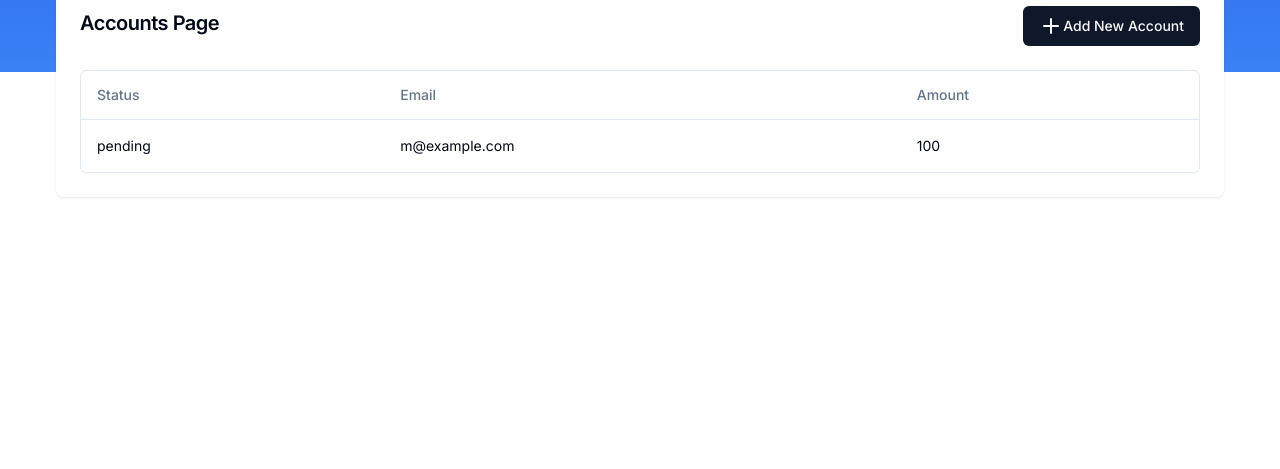
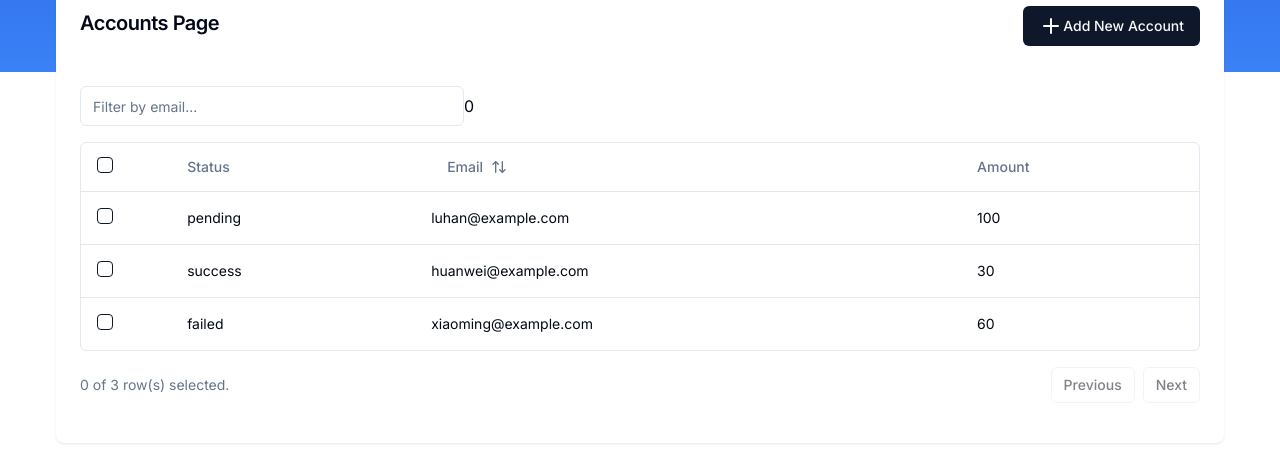
Before and after one commit to Seabass2333/Seabass-finance, a Next.js app: page /accounts in a window 1280 px wide. Shown: the part 284-753 px from the top of the page. Built offline with nearby package versions, Linux system fonts and the light colour scheme; no server answers; what drizzle-zod, hono would draw is missing.

Commit message:
feat: add table

```diff
--- a/app/(dashboard)/accounts/columns.tsx
+++ b/app/(dashboard)/accounts/columns.tsx
@@ -1,6 +1,10 @@
 'use client'
 
+import { ArrowUpDown } from 'lucide-react'
 import { ColumnDef } from '@tanstack/react-table'
+
+import { Button } from '@/components/ui/button'
+import { Checkbox } from '@/components/ui/checkbox'
 
 // This type is used to define the shape of our data.
 // You can use a Zod schema here if you want.
@@ -13,12 +17,44 @@
 
 export const columns: ColumnDef<Payment>[] = [
   {
+    id: 'select',
+    header: ({ table }) => (
+      <Checkbox
+        checked={
+          table.getIsAllPageRowsSelected() ||
+          (table.getIsSomePageRowsSelected() && 'indeterminate')
+        }
+        onCheckedChange={(value) => table.toggleAllPageRowsSelected(!!value)}
+        aria-label='Select all'
+      />
+    ),
+    cell: ({ row }) => (
+      <Checkbox
+        checked={row.getIsSelected()}
+        onCheckedChange={(value) => row.toggleSelected(!!value)}
+        aria-label='Select row'
+      />
+    ),
+    enableSorting: false,
+    enableHiding: false
+  },
+  {
     accessorKey: 'status',
     header: 'Status'
   },
   {
     accessorKey: 'email',
-    header: 'Email'
+    header: ({ column }) => {
+      return (
+        <Button
+          variant='ghost'
+          onClick={() => column.toggleSorting(column.getIsSorted() === 'asc')}
+        >
+          Email
+          <ArrowUpDown className='ml-2 h-4 w-4' />
+        </Button>
+      )
+    }
   },
   {
     accessorKey: 'amount',
--- a/app/(dashboard)/accounts/page.tsx
+++ b/app/(dashboard)/accounts/page.tsx
@@ -15,9 +15,20 @@
     id: '728ed52f',
     amount: 100,
     status: 'pending',
-    email: 'm@example.com'
+    email: 'luhan@example.com'
+  },
+  {
+    id: '728ed52d',
+    amount: 30,
+    status: 'success',
+    email: 'huanwei@example.com'
+  },
+  {
+    id: '728ed53f',
+    amount: 60,
+    status: 'failed',
+    email: 'xiaoming@example.com'
   }
-  // ...
 ]
 
 const AccountsPage = () => {
@@ -35,8 +46,11 @@
         </CardHeader>
         <CardContent>
           <DataTable
+            filterKey='email'
             columns={columns}
             data={data}
+            onDelete={() => {}}
+            disabled={false}
           />
         </CardContent>
       </Card>
--- a/components/data-table.tsx
+++ b/components/data-table.tsx
@@ -1,9 +1,16 @@
 'use client'
 
+import * as React from 'react'
 import {
   ColumnDef,
+  ColumnFiltersState,
+  Row,
+  SortingState,
   flexRender,
   getCoreRowModel,
+  getFilteredRowModel,
+  getPaginationRowModel,
+  getSortedRowModel,
   useReactTable
 } from '@tanstack/react-table'
 
@@ -15,23 +22,72 @@
   TableHeader,
   TableRow
 } from '@/components/ui/table'
+import { Button } from '@/components/ui/button'
+import { Input } from '@/components/ui/input'
+import { Trash } from 'lucide-react'
 
 interface DataTableProps<TData, TValue> {
   columns: ColumnDef<TData, TValue>[]
   data: TData[]
+  filterKey: string
+  onDelete: (rows: Row<TData>[]) => void
+  disabled?: boolean
 }
 
 export function DataTable<TData, TValue>({
   columns,
-  data
+  data,
+  filterKey = 'email',
+  onDelete,
+  disabled
 }: DataTableProps<TData, TValue>) {
+  const [sorting, setSorting] = React.useState<SortingState>([])
+  const [columnFilters, setColumnFilters] = React.useState<ColumnFiltersState>(
+    []
+  )
+  const [rowSelection, setRowSelection] = React.useState({})
+
   const table = useReactTable({
     data,
     columns,
-    getCoreRowModel: getCoreRowModel()
+    getCoreRowModel: getCoreRowModel(),
+    getPaginationRowModel: getPaginationRowModel(),
+    onSortingChange: setSorting,
+    getSortedRowModel: getSortedRowModel(),
+    onColumnFiltersChange: setColumnFilters,
+    getFilteredRowModel: getFilteredRowModel(),
+    onRowSelectionChange: setRowSelection,
+    state: {
+      sorting,
+      columnFilters,
+      rowSelection
+    }
   })
 
   return (
+    <div>
+      <div className='flex items-center py-4'>
+        <Input
+          placeholder={`Filter by ${filterKey}...`}
+          value={(table.getColumn(filterKey)?.getFilterValue() as string) ?? ''}
+          onChange={(event) =>
+            table.getColumn(filterKey)?.setFilterValue(event.target.value)
+          }
+          className='max-w-sm'
+        />
+        {table.getFilteredSelectedRowModel().rows.length && (
+          <Button
+            variant='outline'
+            disabled={disabled}
+            size='sm'
+            className='ml-auto font-normal text-xs'
+            onClick={() => onDelete(table.getFilteredSelectedRowModel().rows)}
+          >
+            <Trash className='size-4 mr-2' />
+            Delete ({table.getFilteredSelectedRowModel().rows.length})
+          </Button>
+        )}
+      </div>
       <div className='rounded-md border'>
         <Table>
           <TableHeader>
@@ -61,7 +117,10 @@
                 >
                   {row.getVisibleCells().map((cell) => (
                     <TableCell key={cell.id}>
-                    {flexRender(cell.column.columnDef.cell, cell.getContext())}
+                      {flexRender(
+                        cell.column.columnDef.cell,
+                        cell.getContext()
+                      )}
                     </TableCell>
                   ))}
                 </TableRow>
@@ -79,5 +138,28 @@
           </TableBody>
         </Table>
       </div>
+      <div className='flex items-center justify-end space-x-2 py-4'>
+        <div className='flex-1 text-sm text-muted-foreground'>
+          {table.getFilteredSelectedRowModel().rows.length} of{' '}
+          {table.getFilteredRowModel().rows.length} row(s) selected.
+        </div>
+        <Button
+          variant='outline'
+          size='sm'
+          onClick={() => table.previousPage()}
+          disabled={!table.getCanPreviousPage()}
+        >
+          Previous
+        </Button>
+        <Button
+          variant='outline'
+          size='sm'
+          onClick={() => table.nextPage()}
+          disabled={!table.getCanNextPage()}
+        >
+          Next
+        </Button>
+      </div>
+    </div>
   )
 }
--- /dev/null
+++ b/components/ui/checkbox.tsx
@@ -0,0 +1,30 @@
+"use client"
+
+import * as React from "react"
+import * as CheckboxPrimitive from "@radix-ui/react-checkbox"
+import { Check } from "lucide-react"
+
+import { cn } from "@/lib/utils"
+
+const Checkbox = React.forwardRef<
+  React.ElementRef<typeof CheckboxPrimitive.Root>,
+  React.ComponentPropsWithoutRef<typeof CheckboxPrimitive.Root>
+>(({ className, ...props }, ref) => (
+  <CheckboxPrimitive.Root
+    ref={ref}
+    className={cn(
+      "peer h-4 w-4 shrink-0 rounded-sm border border-primary ring-offset-background focus-visible:outline-none focus-visible:ring-2 focus-visible:ring-ring focus-visible:ring-offset-2 disabled:cursor-not-allowed disabled:opacity-50 data-[state=checked]:bg-primary data-[state=checked]:text-primary-foreground",
+      className
+    )}
+    {...props}
+  >
+    <CheckboxPrimitive.Indicator
+      className={cn("flex items-center justify-center text-current")}
+    >
+      <Check className="h-4 w-4" />
+    </CheckboxPrimitive.Indicator>
+  </CheckboxPrimitive.Root>
+))
+Checkbox.displayName = CheckboxPrimitive.Root.displayName
+
+export { Checkbox }
--- a/package.json
+++ b/package.json
@@ -20,6 +20,7 @@
     "@hookform/resolvers": "^3.6.0",
     "@neondatabase/serverless": "^0.9.3",
     "@paralleldrive/cuid2": "^2.2.2",
+    "@radix-ui/react-checkbox": "^1.0.4",
     "@radix-ui/react-dialog": "^1.0.5",
     "@radix-ui/react-label": "^2.0.2",
     "@radix-ui/react-slot": "^1.0.2",
```
Also changed, not shown: 1 other file (tests, documents, lock files or other folders). Lines whose indentation alone changed are shown as unchanged.
